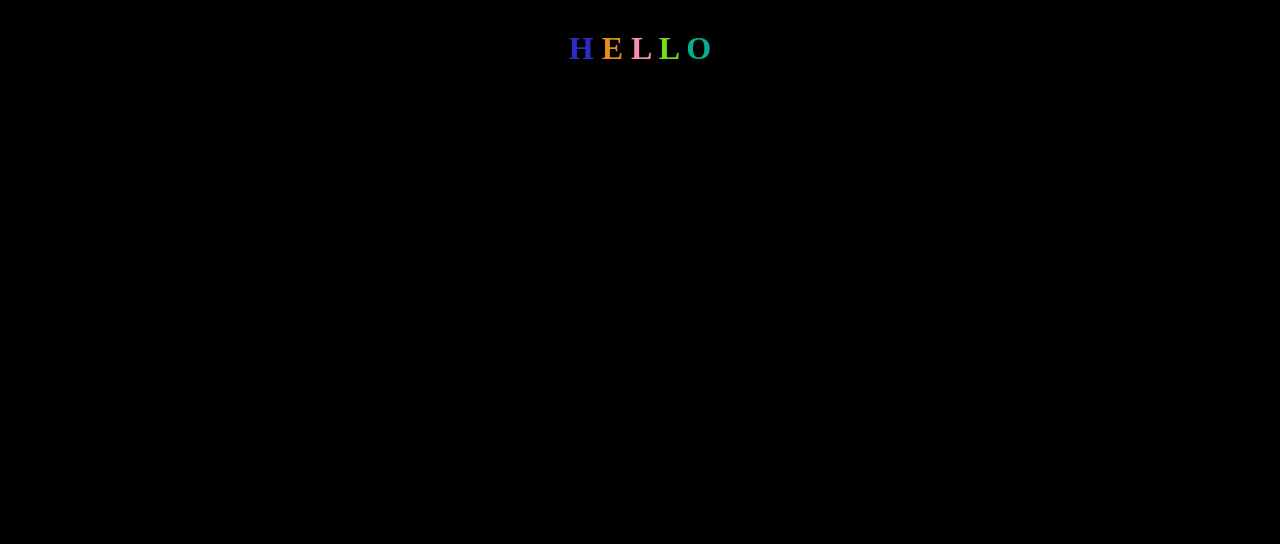
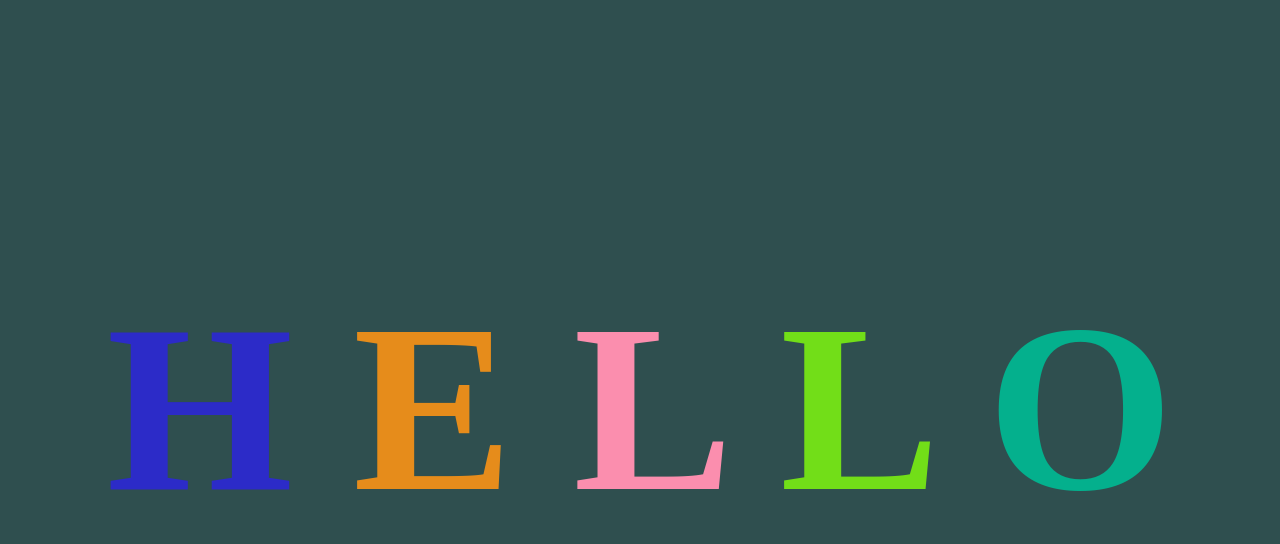
Before and after one commit to mrwiebke/AnimatedTextGitDemo, a plain HTML site: page index.html in a window 1280 px wide. Drawn offline with Linux system fonts and the light colour scheme.

Commit message:
change bg color

```diff
--- a/app.css
+++ b/app.css
@@ -2,12 +2,12 @@ body{
     display: flex;
     justify-content: center;
     align-items: center;
-    height: 10vh;
-    background-color: black;
+    height: 100vh;
+    background-color: darkslategray;
 }
 
 h1 {
-    font-size: 15 rem;
+    font-size: 15rem;
 }
 
 .letter {
```
